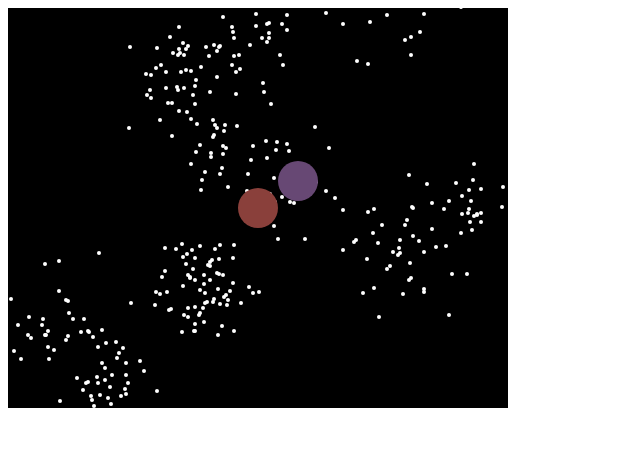
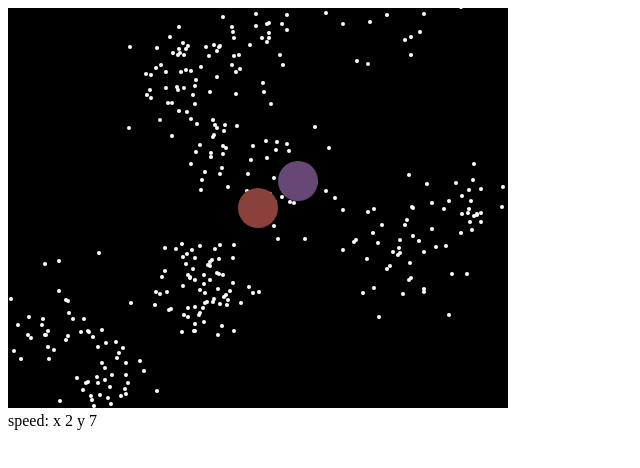
Before and after one commit to cpdean/space, a plain HTML site: page index.html in a window 1280 px wide. Shown: the full height of the page, 0-640 px from the left. Drawn offline with nearby package versions, Linux system fonts and the light colour scheme.

Commit message:
add visual logging to page

```diff
--- a/index.html
+++ b/index.html
@@ -6,6 +6,10 @@
 	</head>
 
 	<body onload="init()">
-		<canvas id="SpaceCanvas" width="500" height="400" style="background-color:#000;"/>
+                <canvas id="SpaceCanvas" width="500" height="400" style="background-color:#000;">
+                </canvas>
+                <div id="log" >
+                        spaaaaace
+                </div>
 	</body>
 </html>
--- a/space.js
+++ b/space.js
@@ -46,6 +46,8 @@ function Body(x, y, radius, vx, vy, color, mass){
         };
 
 	this.move = function(){
+                var out = "speed: x "+this.speed.x+" y "+this.speed.y;
+                document.getElementById("log").innerHTML = out;
 
                 if(this.topbottom_colliding()) this.speed.x *= -1;
                 if(this.rightleft_colliding()) this.speed.y *= -1;
```
